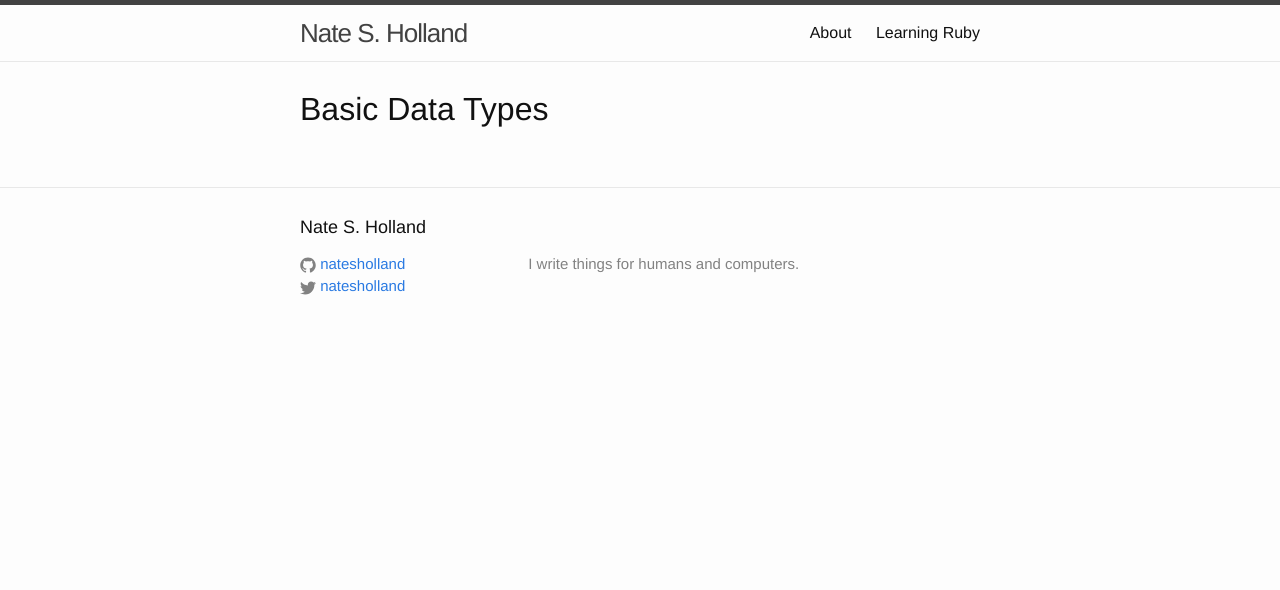
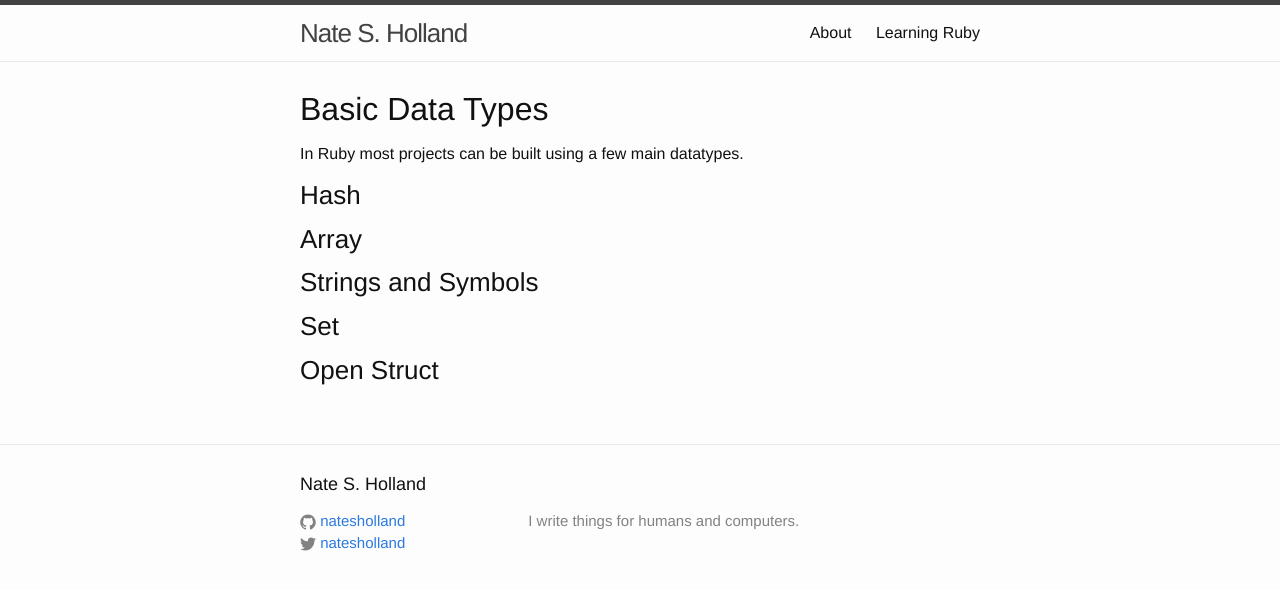
Before and after one commit to natesholland/natesholland.github.io, a Jekyll site: the page built from _pages/learning_ruby/data_types.md, in a window 1280 px wide. Shown: the top 590 px of the page. Built offline with Jekyll 4.4.1, drawn with Linux system fonts in a browser that asks for light colours; our own code applies the rules of GitHub Pages for plain Markdown files.

Commit message:
more skeleton to fill out

```diff
--- a/_pages/learning_ruby/data_types.md
+++ b/_pages/learning_ruby/data_types.md
@@ -6,3 +6,15 @@ permalink: "/learning_ruby/data_types"
 ---
 
 ## Basic Data Types
+
+In Ruby most projects can be built using a few main datatypes.
+
+### Hash
+
+### Array
+
+### Strings and Symbols
+
+### Set
+
+### Open Struct
```
